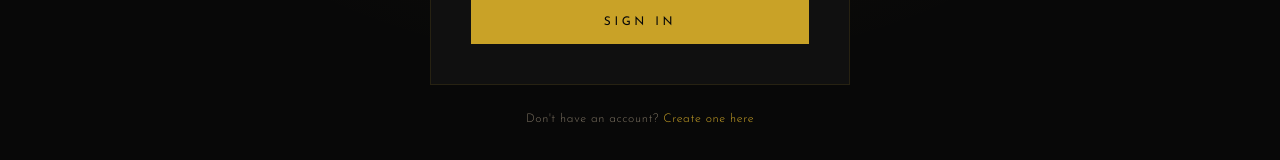
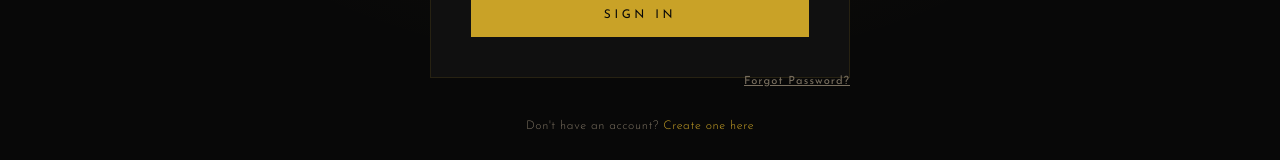
Before and after one commit to ramyasri2001/lailas-treasures, a React (Vite) app: page /login in a window 1280 px wide. Shown: the part 580-740 px from the top of the page. Built offline with nearby package versions, Linux system fonts and the light colour scheme; no server answers.

Commit message:
Add forgot password feature

```diff
--- a/src/pages/Login.jsx
+++ b/src/pages/Login.jsx
@@ -219,7 +219,37 @@ export default function Login() {
             </button>
           </form>
         </div>
-
+        {/* Forgot Password */}
+        <div style={{ textAlign: 'right', marginTop: '-0.5rem', marginBottom: '1.5rem' }}>
+          <button
+            type="button"
+            onClick={async () => {
+              if (!email) {
+                setError('Please enter your email address first.')
+                return
+              }
+              const { error } = await supabase.auth.resetPasswordForEmail(email, {
+                redirectTo: 'https://lailas-treasures.netlify.app/reset-password',
+              })
+              if (error) {
+                setError('Failed to send reset email. Please try again.')
+              } else {
+                setError('')
+                alert('Password reset email sent! Check your inbox.')
+              }
+            }}
+            style={{
+              background: 'none', border: 'none',
+              fontFamily: 'Josefin Sans, sans-serif',
+              fontSize: '0.7rem', letterSpacing: '0.1em',
+              color: '#7A7060', cursor: 'pointer',
+              transition: 'color 0.3s',
+              textDecoration: 'underline',
+            }}
+            onMouseEnter={e => e.currentTarget.style.color = '#C9A227'}
+            onMouseLeave={e => e.currentTarget.style.color = '#7A7060'}
+          >Forgot Password?</button>
+        </div>
         {/* Register Link */}
         <p style={{
           textAlign: 'center', marginTop: '1.5rem',
```
